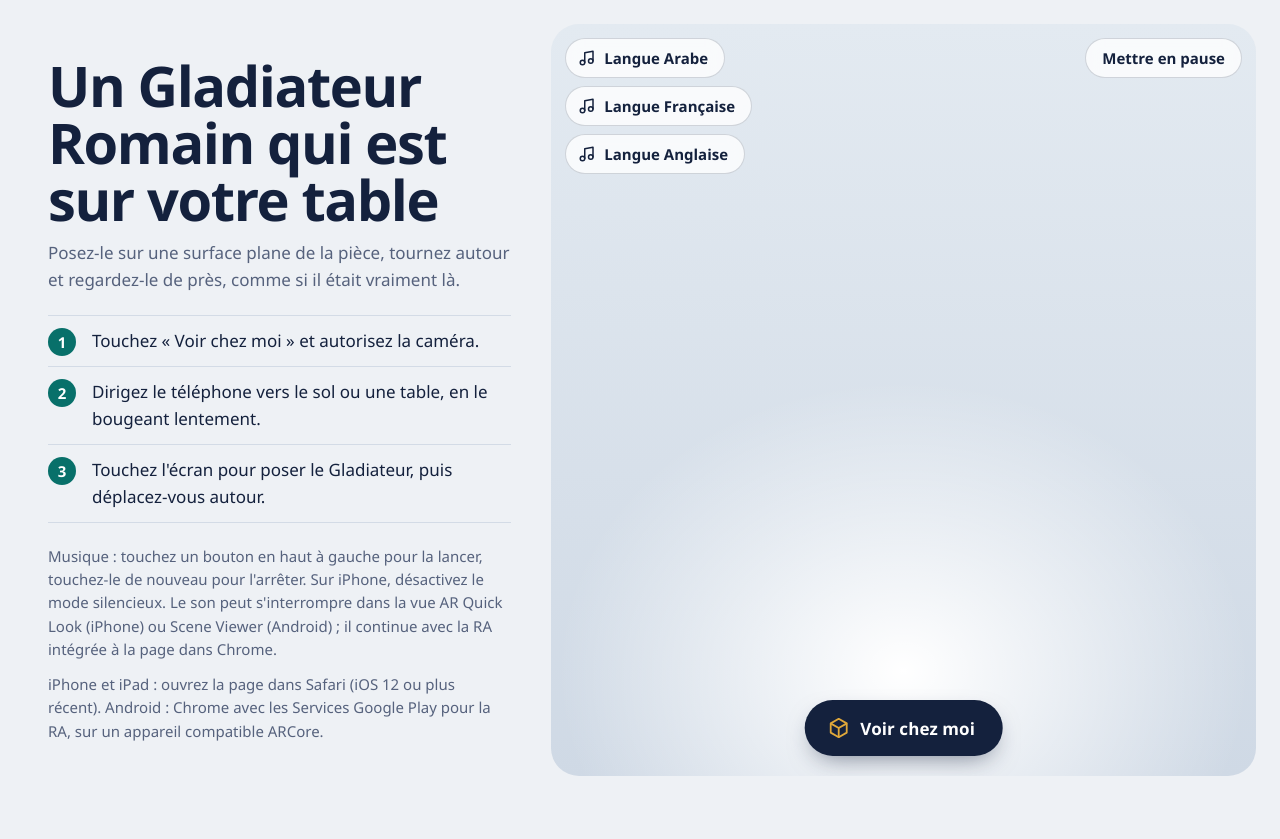
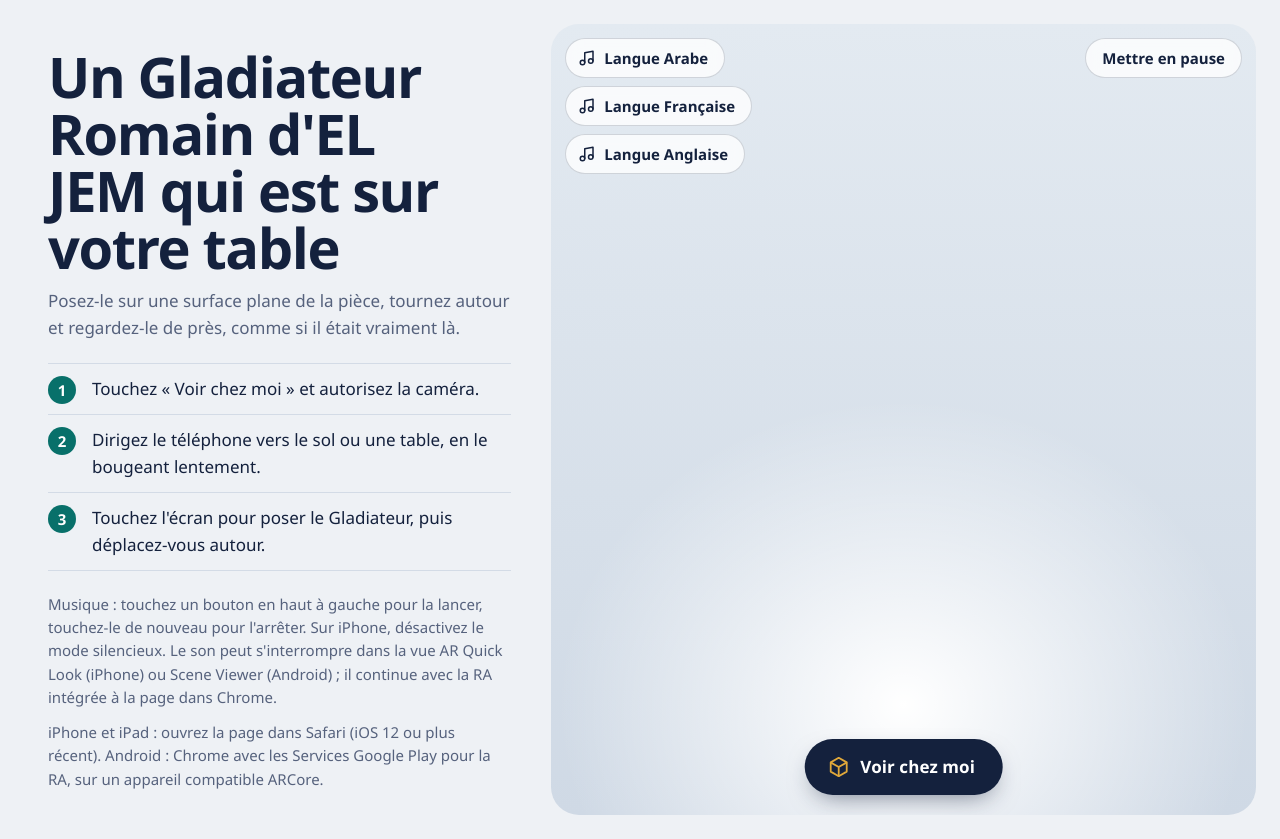
Before and after one commit to videoar/EDUCART-Gladiateur, a plain HTML site: page index.html in a window 1280 px wide. Before the commit the page ends 800 px from the top, so only its background shows below. Drawn offline with nearby package versions, Linux system fonts and the light colour scheme.

Commit message:
Update index.html

```diff
--- a/index.html
+++ b/index.html
@@ -322,7 +322,7 @@
     </section>
 
     <section class="texte">
-      <h1>Un Gladiateur Romain qui est sur votre table</h1>
+      <h1>Un Gladiateur Romain d'EL JEM qui est sur votre table</h1>
       <p class="intro">Posez-le sur une surface plane de la pièce, tournez autour et regardez-le de près, comme si il était vraiment là.</p>
 
       <div class="alerte" id="alerte-ra" role="status">
```
